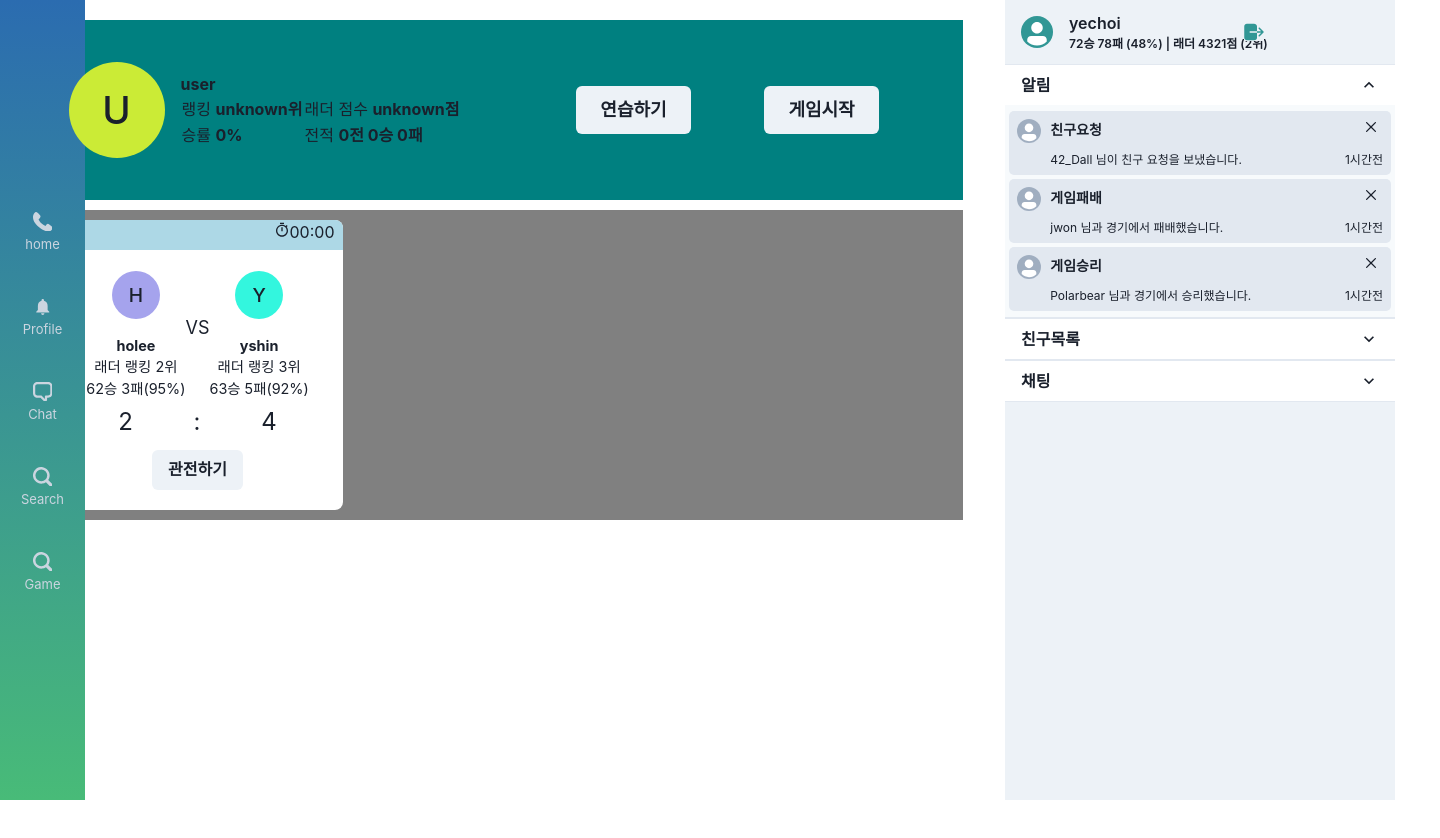
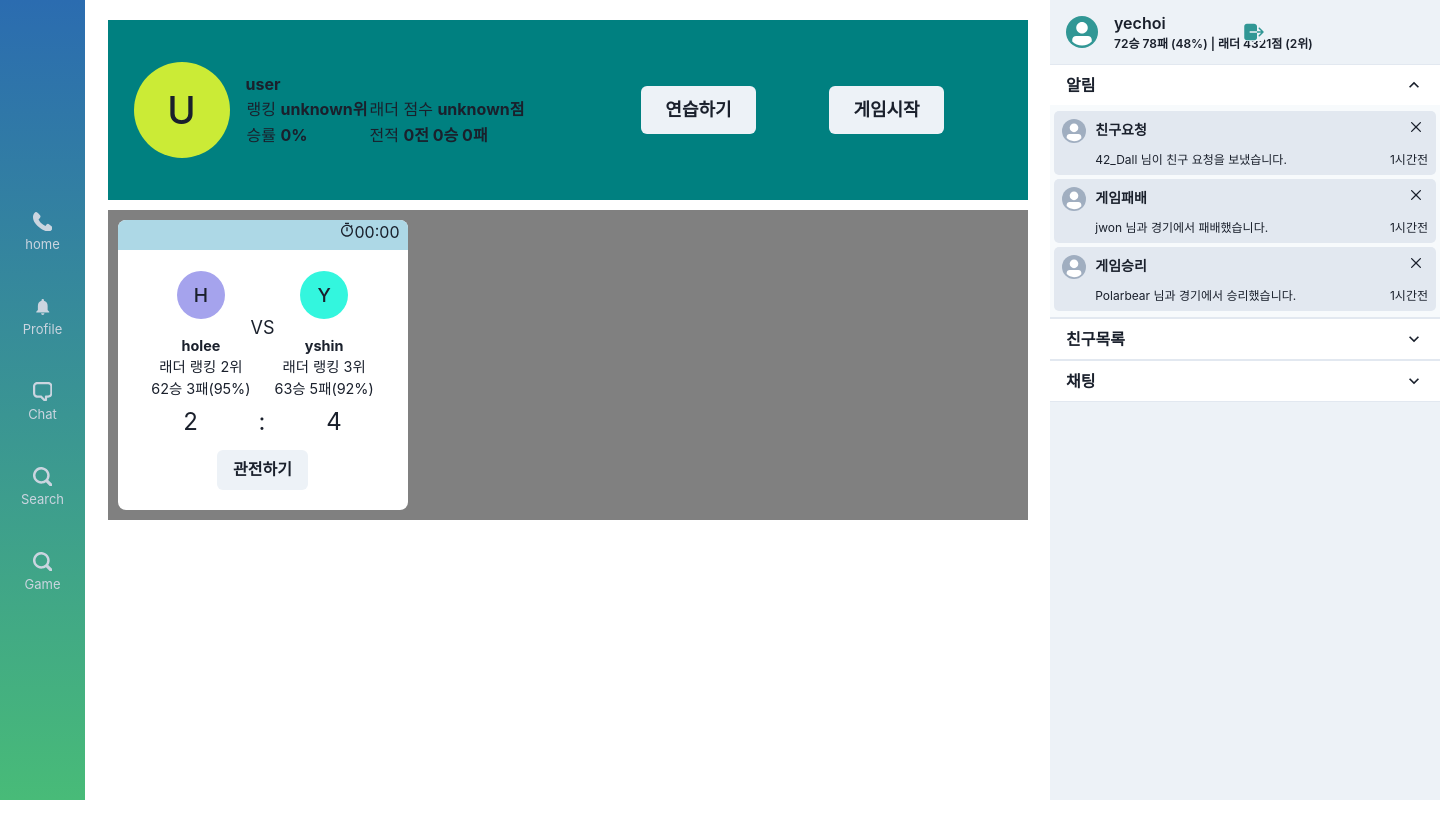
Before and after one commit to transcendence42/ft_transcendence, a React (Create React App) app in the folder front/: page / in a window 1280 px wide. Shown: the whole page, 1440 px wide, since content can reach past the window. Built offline with nearby package versions, Linux system fonts and the light colour scheme.

Commit message:
fix: navibar width

```diff
--- a/front/src/App.tsx
+++ b/front/src/App.tsx
@@ -13,10 +13,10 @@ export const App = () => (
   <ChakraProvider theme={theme}>
     <Router>
       <Flex minH="100vh" minWidth="1395px" flexDirection="row">
-        <Box minwidth="85px" maxWidth="85px">
+        <Box width="85px" minWidth="85px" maxWidth="85px">
           <Navigation />
         </Box>
-        <Center width="full">
+        <Center width="full" minWidth="965px">
           <Switch>
             <Route exact path="/">
               <Main />
@@ -32,7 +32,7 @@ export const App = () => (
             </Route>
           </Switch>
         </Center>
-        <Box minWidth="390px" maxWidth="390px">
+        <Box width="390px" minWidth="390px" maxWidth="390px">
           <Alarm />
         </Box>
       </Flex>
```
